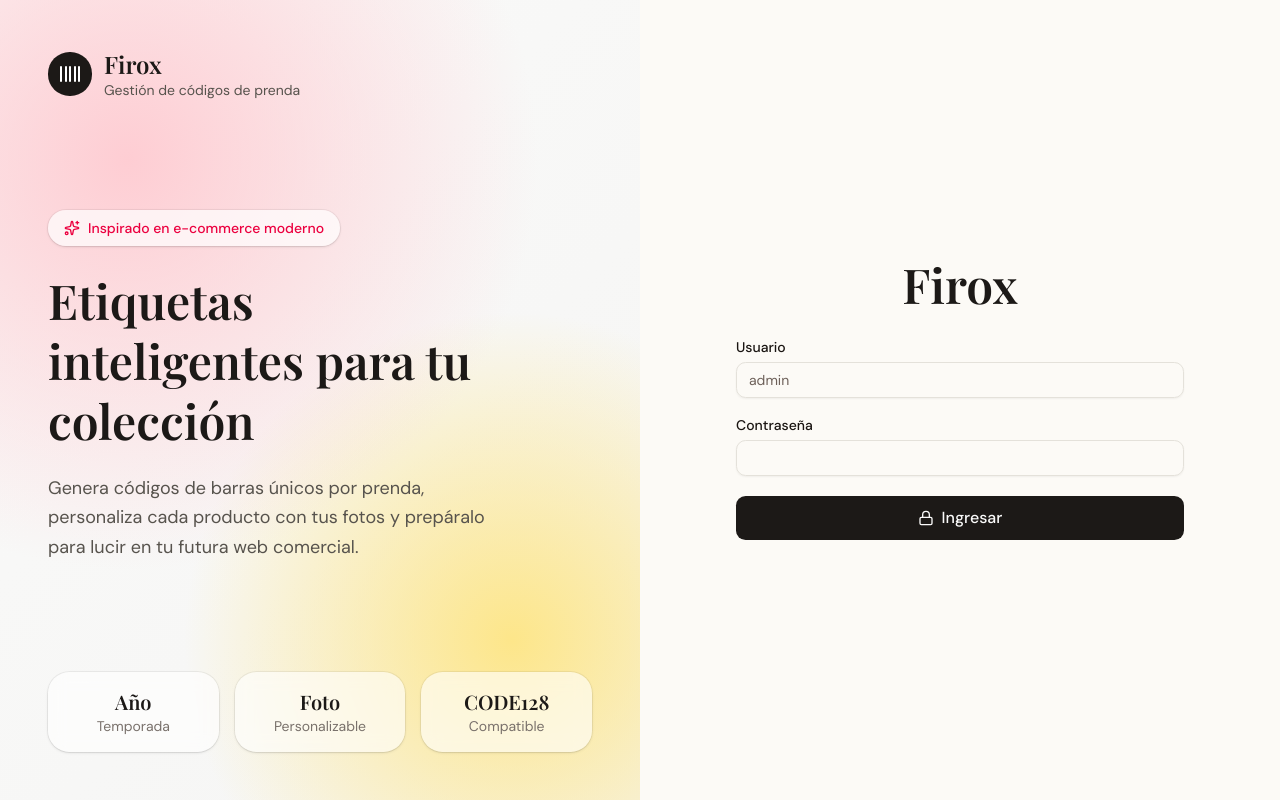
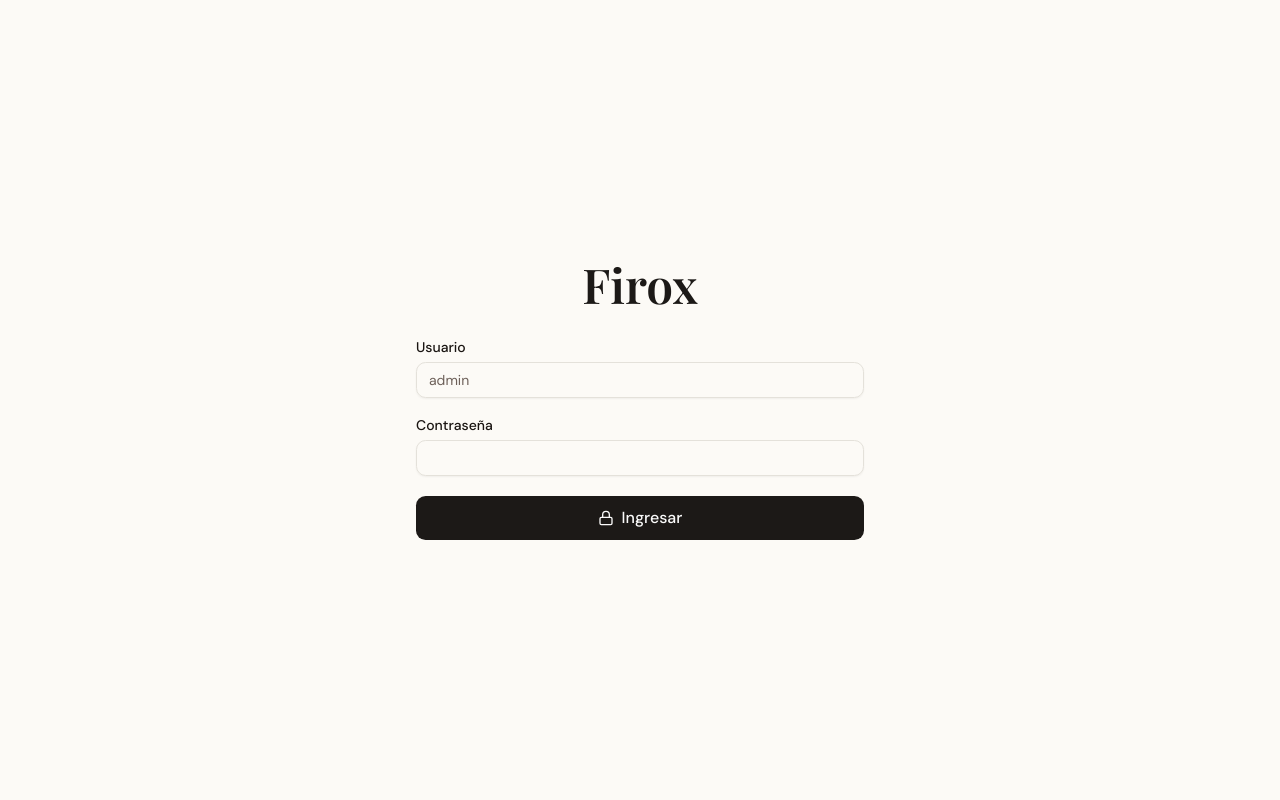
Before and after one commit to gggaaarl/firox_codebar, a Next.js app: page /login in a window 1280 px wide. Built offline with nearby package versions, Linux system fonts and the light colour scheme; a web font is replaced by a local one.

Commit message:
Simplify login page and set admin password to Firox2026

```diff
--- a/src/app/login/page.tsx
+++ b/src/app/login/page.tsx
@@ -1,67 +1,13 @@
 import { LoginForm } from "@/components/login-form";
-import { Barcode, Sparkles } from "lucide-react";
 
 export default function LoginPage() {
   return (
-    <div className="relative flex min-h-screen">
-      <div className="relative hidden w-1/2 overflow-hidden lg:block">
-        <div className="absolute inset-0 bg-[radial-gradient(circle_at_20%_20%,#fecdd3_0%,transparent_50%),radial-gradient(circle_at_80%_80%,#fde68a_0%,transparent_40%),linear-gradient(135deg,#fafaf9_0%,#f5f5f4_100%)]" />
-        <div className="relative flex h-full flex-col justify-between p-12">
-          <div className="flex items-center gap-3">
-            <div className="flex size-11 items-center justify-center rounded-2xl bg-stone-900 text-white">
-              <Barcode className="size-6" />
-            </div>
-            <div>
-              <p className="font-heading text-2xl font-semibold text-stone-900">
-                Firox
-              </p>
-              <p className="text-sm text-stone-600">Gestión de códigos de prenda</p>
-            </div>
-          </div>
-
-          <div className="max-w-md space-y-6">
-            <div className="inline-flex items-center gap-2 rounded-full bg-white/70 px-4 py-2 text-sm font-medium text-rose-600 shadow-sm ring-1 ring-black/5">
-              <Sparkles className="size-4" />
-              Inspirado en e-commerce moderno
-            </div>
-            <h1 className="font-heading text-5xl font-semibold leading-tight text-stone-900">
-              Etiquetas inteligentes para tu colección
-            </h1>
-            <p className="text-lg leading-relaxed text-stone-600">
-              Genera códigos de barras únicos por prenda, personaliza cada
-              producto con tus fotos y prepáralo para lucir en tu futura web
-              comercial.
-            </p>
-          </div>
-
-          <div className="grid grid-cols-3 gap-4 text-center">
-            {[
-              { value: "Año", label: "Temporada" },
-              { value: "Foto", label: "Personalizable" },
-              { value: "CODE128", label: "Compatible" },
-            ].map((item) => (
-              <div
-                key={item.label}
-                className="rounded-2xl bg-white/60 p-4 shadow-sm ring-1 ring-black/5 backdrop-blur"
-              >
-                <p className="font-heading text-xl font-semibold text-stone-900">
-                  {item.value}
-                </p>
-                <p className="text-sm text-stone-500">{item.label}</p>
-              </div>
-            ))}
-          </div>
-        </div>
-      </div>
-
-      <div className="flex w-full flex-col items-center justify-center px-6 py-12 lg:w-1/2 lg:px-16">
-        <div className="mx-auto w-full max-w-md space-y-8 text-center">
-          <h2 className="font-heading text-4xl font-semibold text-stone-900 sm:text-5xl">
-            Firox
-          </h2>
-
-          <LoginForm />
-        </div>
+    <div className="flex min-h-screen items-center justify-center px-6 py-12">
+      <div className="w-full max-w-md space-y-8 text-center">
+        <h1 className="font-heading text-4xl font-semibold text-stone-900 sm:text-5xl">
+          Firox
+        </h1>
+        <LoginForm />
       </div>
     </div>
   );
--- a/src/lib/users.ts
+++ b/src/lib/users.ts
@@ -58,7 +58,7 @@ function verifyEnvUser(
   password: string
 ): AppUser | null {
   const envUsername = process.env.AUTH_USERNAME ?? "admin";
-  const envPassword = process.env.AUTH_PASSWORD ?? "codigos2026";
+  const envPassword = process.env.AUTH_PASSWORD ?? "Firox2026";
 
   if (username === envUsername && password === envPassword) {
     return {
```
Also changed, not shown: 1 other file (tests, documents, lock files or other folders).
